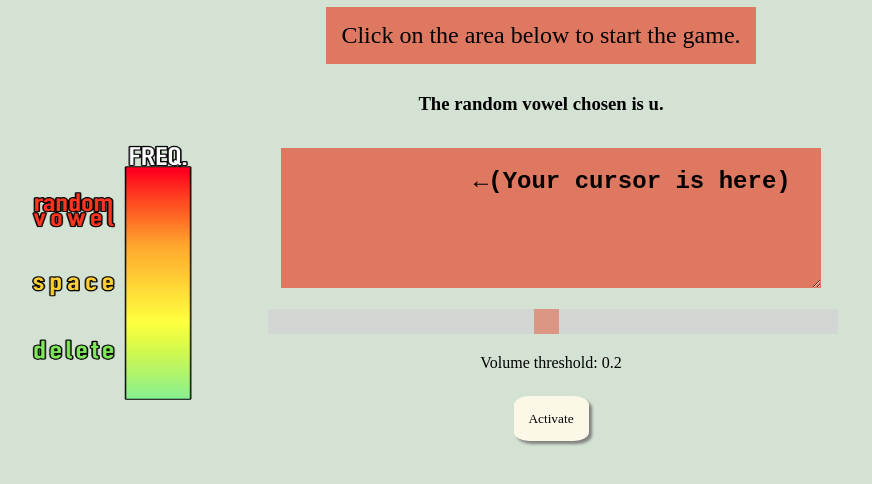
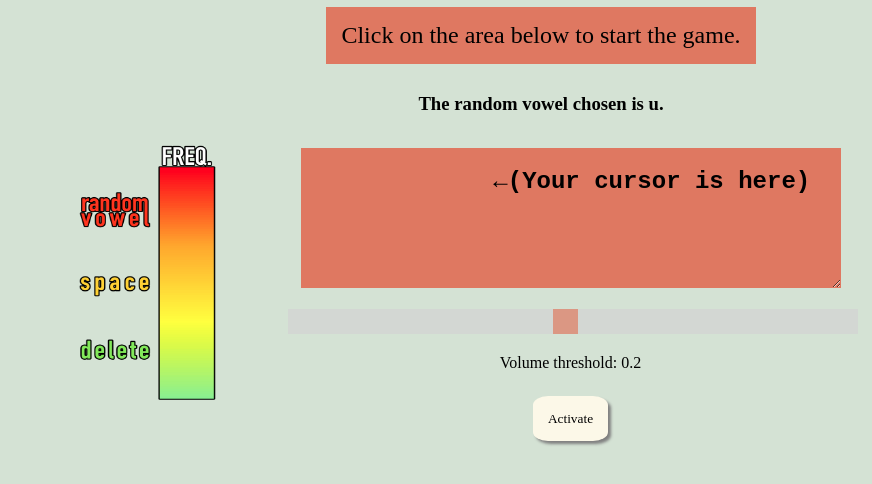
Before and after one commit to ktaekwon000/TurnItUp, a plain HTML site: page index.html in a window 1280 px wide. Shown: the part 186-670 px from the top of the page, without its empty margins (99-971 px from the left). Drawn offline with Linux system fonts and the light colour scheme; a web font is replaced by a local one.

Commit message:
Update style.css

```diff
--- a/style.css
+++ b/style.css
@@ -148,11 +148,16 @@ body {
 
 .grid-container {
   display: grid;
-  grid-template-columns: 1fr 50px 4fr;
+  grid-template-columns: 1fr 50px 4.3fr;
+}
+
+canvas {
+  width: 220px;
+  height: 250px;
 }
 
 img {
-  width: 200px;
+  width: 170px;
   height: 300px;
   justify-self: end;
 }
```
